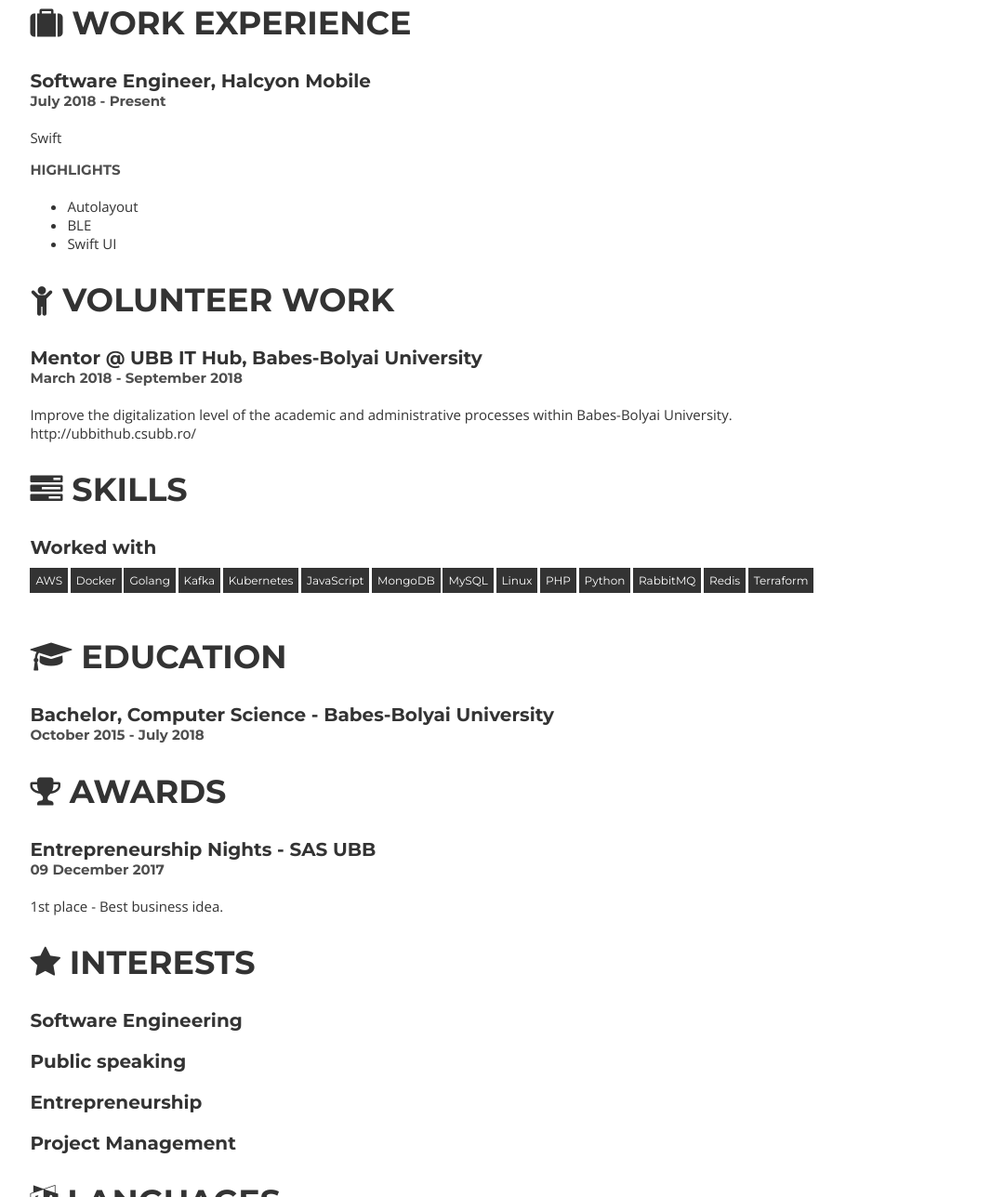
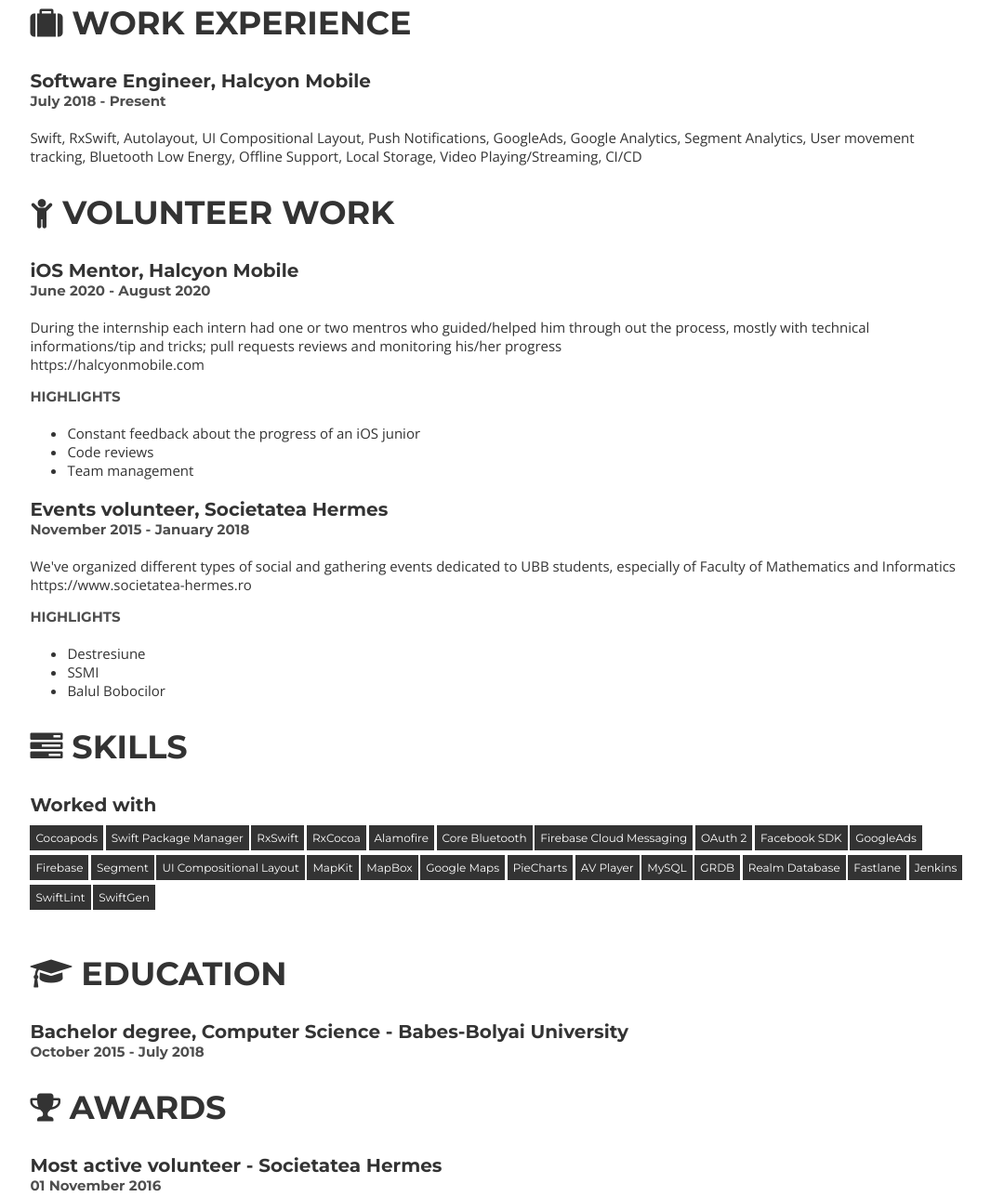
Before and after one commit to Shliferd/Resume, a website: page index.html in a window 1280 px wide. Shown: the part 665-1953 px from the top of the page at 93% size, without its empty margins (102-1168 px from the left). Drawn offline with nearby package versions, Linux system fonts and the light colour scheme.

Commit message:
update content

```diff
--- a/index.html
+++ b/index.html
@@ -180,55 +180,74 @@
 				<div class= "job">
 					<h3>Software Engineer, Halcyon Mobile</h3>
 					<h4>July 2018 - Present</h4>
-					<p>Swift</p>
-					<h4>HIGHLIGHTS</h4>
-					<ul>
-						<li>Autolayout</li>
-						<li>BLE</li>
-						<li>Swift UI</li>
-					</ul>
+					<p>Swift, RxSwift, Autolayout, UI Compositional Layout, Push Notifications, GoogleAds, Google Analytics, Segment Analytics, User movement tracking, Bluetooth Low Energy, Offline Support, Local Storage, Video Playing&#x2F;Streaming, CI&#x2F;CD</p>
 				</div>
 		</div>
 		<div id= "volunteer">
 			<h2><i class= "fa fa-child left"></i> VOLUNTEER WORK</h2>
-			<h3>Mentor @ UBB IT Hub, Babes-Bolyai University</h3>
-			<h4>March 2018 - September 2018</h4>
-			<p>Improve the digitalization level of the academic and administrative processes within Babes-Bolyai University.<br><a href= "http:&#x2F;&#x2F;ubbithub.csubb.ro&#x2F;" target= "_blank">http:&#x2F;&#x2F;ubbithub.csubb.ro&#x2F;</a></p>
+			<h3>iOS Mentor, Halcyon Mobile</h3>
+			<h4>June 2020 - August 2020</h4>
+			<p>During the internship each intern had one or two mentros who guided&#x2F;helped him through out the process, mostly with technical informations&#x2F;tip and tricks; pull requests reviews and monitoring his&#x2F;her progress<br><a href= "https:&#x2F;&#x2F;halcyonmobile.com" target= "_blank">https:&#x2F;&#x2F;halcyonmobile.com</a></p>
+			<h4>HIGHLIGHTS</h4>
+			<ul>
+				<li>Constant feedback about the progress of an iOS junior</li>
+				<li>Code reviews</li>
+				<li>Team management</li>
+			</ul>
+			<h3>Events volunteer, Societatea Hermes</h3>
+			<h4>November 2015 - January 2018</h4>
+			<p>We&#39;ve organized different types of social and gathering events dedicated to UBB students, especially of Faculty of Mathematics and Informatics<br><a href= "https:&#x2F;&#x2F;www.societatea-hermes.ro" target= "_blank">https:&#x2F;&#x2F;www.societatea-hermes.ro</a></p>
+			<h4>HIGHLIGHTS</h4>
+			<ul>
+				<li>Destresiune</li>
+				<li>SSMI</li>
+				<li>Balul Bobocilor</li>
+			</ul>
 		</div>
 		<div id= "skills">
 			<h2><i class= "fa fa-tasks left"></i> SKILLS</h2>
 				<h3 class= "skills">Worked with</h3>
-				<span class= "keywords">AWS</span>
-				<span class= "keywords">Docker</span>
-				<span class= "keywords">Golang</span>
-				<span class= "keywords">Kafka</span>
-				<span class= "keywords">Kubernetes</span>
-				<span class= "keywords">JavaScript</span>
-				<span class= "keywords">MongoDB</span>
+				<span class= "keywords">Cocoapods</span>
+				<span class= "keywords">Swift Package Manager</span>
+				<span class= "keywords">RxSwift</span>
+				<span class= "keywords">RxCocoa</span>
+				<span class= "keywords">Alamofire</span>
+				<span class= "keywords">Core Bluetooth</span>
+				<span class= "keywords">Firebase Cloud Messaging</span>
+				<span class= "keywords">OAuth 2</span>
+				<span class= "keywords">Facebook SDK</span>
+				<span class= "keywords">GoogleAds</span>
+				<span class= "keywords">Firebase</span>
+				<span class= "keywords">Segment</span>
+				<span class= "keywords">UI Compositional Layout</span>
+				<span class= "keywords">MapKit</span>
+				<span class= "keywords">MapBox</span>
+				<span class= "keywords">Google Maps</span>
+				<span class= "keywords">PieCharts</span>
+				<span class= "keywords">AV Player</span>
 				<span class= "keywords">MySQL</span>
-				<span class= "keywords">Linux</span>
-				<span class= "keywords">PHP</span>
-				<span class= "keywords">Python</span>
-				<span class= "keywords">RabbitMQ</span>
-				<span class= "keywords">Redis</span>
-				<span class= "keywords">Terraform</span>
+				<span class= "keywords">GRDB</span>
+				<span class= "keywords">Realm Database</span>
+				<span class= "keywords">Fastlane</span>
+				<span class= "keywords">Jenkins</span>
+				<span class= "keywords">SwiftLint</span>
+				<span class= "keywords">SwiftGen</span>
 		</div><br>
 		<div id= "education">
 			<h2><i class= "fa fa-graduation-cap left"></i> EDUCATION</h2>
-				<h3>Bachelor, Computer Science - Babes-Bolyai University</h3>
+				<h3>Bachelor degree, Computer Science - Babes-Bolyai University</h3>
 				<h4>October 2015 - July 2018</h4>
 		</div>
 		<div id= "awards">
 			<h2><i class= "fa fa-trophy left"></i> AWARDS</h2>
-				<h3>Entrepreneurship Nights - SAS UBB</h3>
-				<h4>09 December 2017</h4>
-				<p>1st place - Best business idea.</p>
+				<h3>Most active volunteer - Societatea Hermes</h3>
+				<h4>01 November 2016</h4>
+				<p>As a sign of gratitude for the dedication, passion and perseverance shown during the event Freshman Ball</p>
 		</div>
 		<div id= "interests">
 			<h2><i class= "fa fa-star left"></i> INTERESTS</h2>
 				<h3 class= "skills">Software Engineering</h3>
-				<h3 class= "skills">Public speaking</h3>
-				<h3 class= "skills">Entrepreneurship</h3>
+				<h3 class= "skills">Team leading</h3>
 				<h3 class= "skills">Project Management</h3>
 		</div>
 		<div id= "languages">
--- /dev/null
+++ b/package.json
@@ -0,0 +1,5 @@
+{
+  "dependencies": {
+    "jsonresume-theme-classy": "^1.0.9"
+  }
+}
```
Also changed, not shown: 1 other file.
